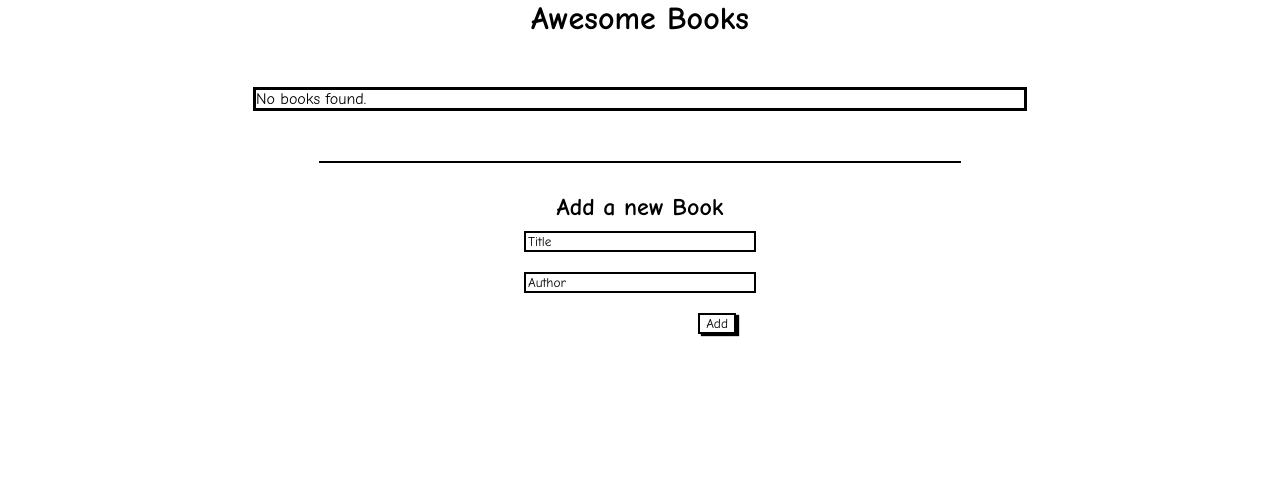
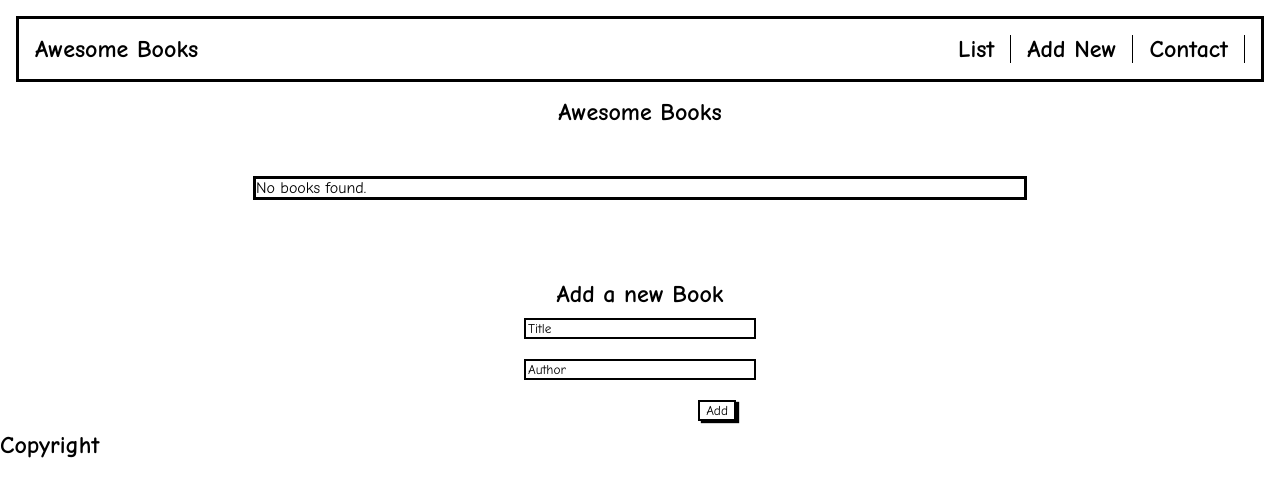
Before and after one commit to jaflih/AwesomeBooks, a website: page index.html in a window 1280 px wide. Drawn offline with Linux system fonts and the light colour scheme.

Commit message:
Add sections in HTML

```diff
--- a/index.html
+++ b/index.html
@@ -8,16 +8,48 @@
     <title>Awesome Books</title>
   </head>
   <body>
-    <h1>Awesome Books</h1>
+    <header>
+      <nav class="navigation-bar">
+        <h2>Awesome Books<h2>
+        <ul>
+          <li><a id="list" href="#book_list">List</a></li>
+          <li><a id="add_new" href="#add_books">Add New</a></li>
+          <li><a id="contact" href="#contact-information">Contact</a></li>
+        </ul>
+      </nav>
+      <p class="date"></p>
+    </header>
+    <section id="book_list">
+        <h1>Awesome Books</h1>
     <ul id="book_collection"></ul>
-    <hr />
+    </section>
+    <section id="add_books">
     <form>
       <h2>Add a new Book</h2>
-      <input type="text" class="text" name="title" placeholder="Title" require />
-      <input type="text" class="text" name="author" placeholder="Author" require />
+      <input
+        type="text"
+        class="text"
+        name="title"
+        placeholder="Title"
+        require
+      />
+      <input
+        type="text"
+        class="text"
+        name="author"
+        placeholder="Author"
+        require
+      />
       <small class="message"></small>
       <input id="add_button" type="button" value="Add" />
     </form>
+    </section>
+    <section id="contact-information">
+
+    </section>
+    <footer>
+      <h2>Copyright</h2>
+    </footer>
     <script src="./script.js"></script>
   </body>
 </html>
--- a/style.css
+++ b/style.css
@@ -3,6 +3,27 @@
 * {
   font-family: 'Comic Sans MS', 'Comic Sans', cursive;
   margin: 0;
+}
+
+.navigation-bar {
+  display: flex;
+  border: 3px solid black;
+  margin: 1rem;
+  justify-content: space-between;
+  align-items: flex-start;
+  padding: 1rem;
+}
+
+.navigation-bar ul {
+  list-style: none;
+  display: flex;
+}
+
+.navigation-bar ul li a {
+  color: #000;
+  text-decoration: none;
+  border-right: 1px solid black;
+  padding: 0 1rem;
 }
 
 h1 {
@@ -17,17 +38,17 @@ h1 {
   display: none;
 }
 
-li {
+#book_list li {
   padding: 10px;
   display: flex;
   justify-content: space-between;
 }
 
-li:nth-child(odd) {
+#book_list li:nth-child(odd) {
   background-color: #80808057;
 }
 
-ul {
+#book_list ul {
   list-style: none;
   padding-left: 0;
   border: 3px solid black;
@@ -40,13 +61,7 @@ ul {
   box-shadow: 3px 2px 1px black;
 }
 
-hr {
-  border: 1px solid black;
-  width: 50%;
-  margin: auto;
-}
-
-h2 {
+form h2 {
   margin-top: 30px;
 }
 
```
